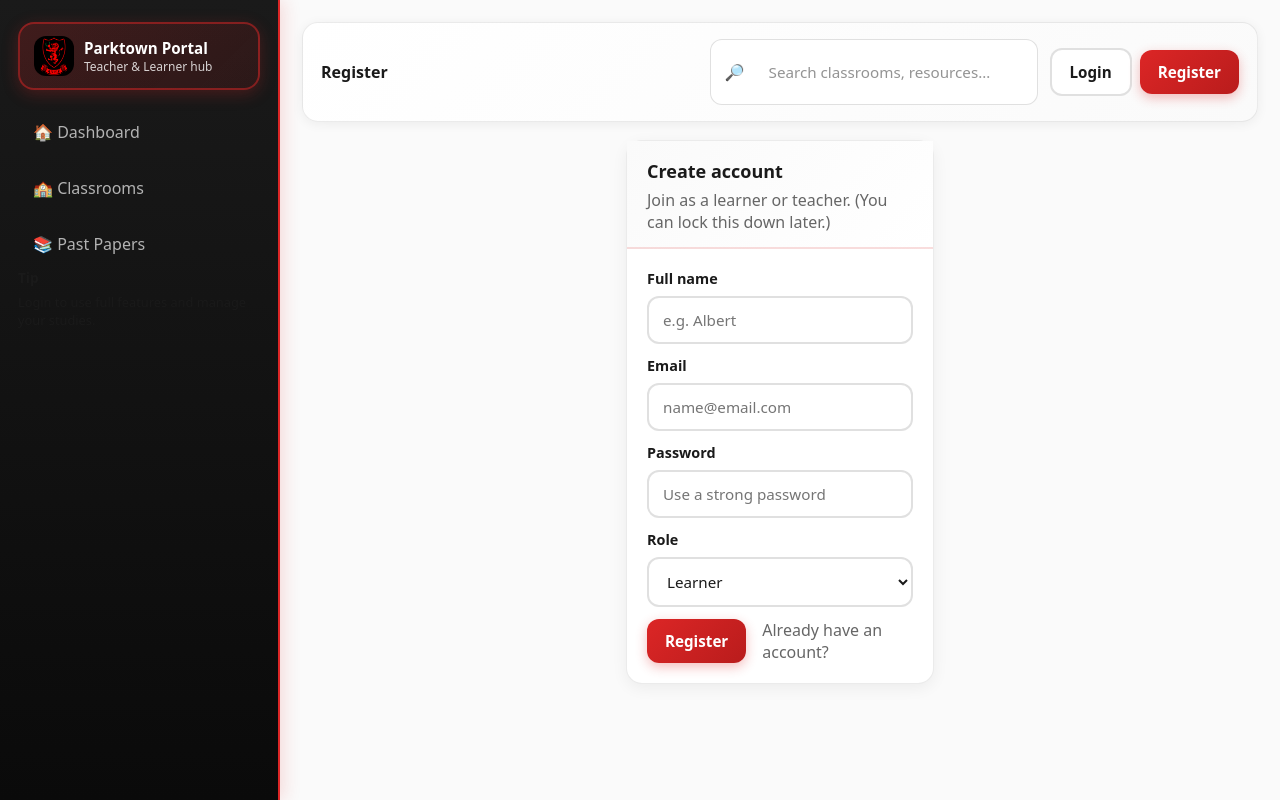
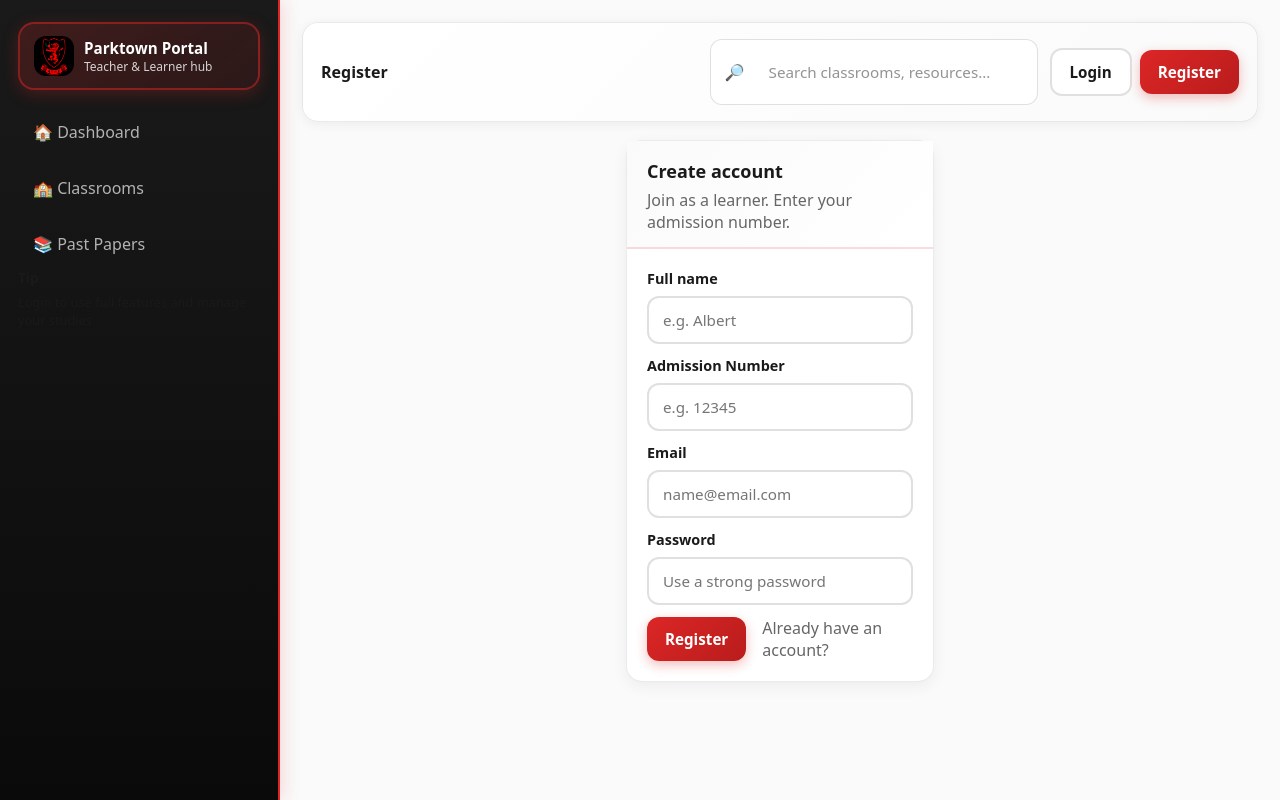
Before and after one commit to BertoSalva/classroom-frontend-pro-ui, a React (Vite) app: page /register in a window 1280 px wide. Built offline with nearby package versions, Linux system fonts and the light colour scheme; no server answers.

Commit message:
Learner Sign in Only

```diff
--- a/src/api/auth.api.ts
+++ b/src/api/auth.api.ts
@@ -4,6 +4,7 @@ export type RegisterRequest = {
   email: string
   password: string
   fullName: string
+  adminId: string
   role?: string
 }
 
--- a/src/pages/ClassroomsPage.tsx
+++ b/src/pages/ClassroomsPage.tsx
@@ -182,7 +182,7 @@ export default function ClassroomsPage() {
                     <select value={subjectId} onChange={(e) => setSubjectId(Number(e.target.value))}>
                       <option value={1}>Mathematics</option>
                       <option value={2}>English</option>
-                      <option value={3}>Science</option>
+                      <option value={3}>Physical Science</option>
                       <option value={4}>History</option>
                       <option value={5}>Geography</option>
                     </select>
@@ -192,7 +192,7 @@ export default function ClassroomsPage() {
                   </button>
 
                   <div className="empty" style={{ marginTop: 12 }}>
-                    If your API restricts classroom creation by role, add RoleGuard for Teacher/SuperAdmin.
+
                   </div>
                 </div>
               </div>
--- a/src/pages/PastPapersPage.tsx
+++ b/src/pages/PastPapersPage.tsx
@@ -15,13 +15,7 @@ function downloadBlob(blob: Blob, filename: string) {
 }
 
 const GRADES = [
-  { id: 1, name: 'Grade 1' },
-  { id: 2, name: 'Grade 2' },
-  { id: 3, name: 'Grade 3' },
-  { id: 4, name: 'Grade 4' },
-  { id: 5, name: 'Grade 5' },
-  { id: 6, name: 'Grade 6' },
-  { id: 7, name: 'Grade 7' },
+
   { id: 8, name: 'Grade 8' },
   { id: 9, name: 'Grade 9' },
   { id: 10, name: 'Grade 10' },
--- a/src/pages/RegisterPage.tsx
+++ b/src/pages/RegisterPage.tsx
@@ -8,7 +8,7 @@ export default function RegisterPage() {
   const [fullName, setFullName] = useState('')
   const [email, setEmail] = useState('')
   const [password, setPassword] = useState('')
-  const [role, setRole] = useState('Learner')
+  const [adminId, setAdminId] = useState('')
   const [busy, setBusy] = useState(false)
   const [err, setErr] = useState<string | null>(null)
 
@@ -16,7 +16,7 @@ export default function RegisterPage() {
     setErr(null)
     setBusy(true)
     try {
-      await authApi.register({ email, password, fullName, role })
+      await authApi.register({ email, password, fullName, adminId, role: 'Learner' })
       nav('/login')
     } catch (e: any) {
       const errorData = e?.response?.data
@@ -45,7 +45,7 @@ export default function RegisterPage() {
             <div className="card-h">
               <div style={{ fontWeight: 900, fontSize: 18 }}>Create account</div>
               <div className="muted" style={{ marginTop: 6 }}>
-                Join as a learner or teacher. (You can lock this down later.)
+                Join as a learner. Enter your admission number.
               </div>
             </div>
             <div className="card-b">
@@ -54,20 +54,16 @@ export default function RegisterPage() {
                 <input value={fullName} onChange={(e) => setFullName(e.target.value)} placeholder="e.g. Albert" />
               </div>
               <div className="field">
+                <label>Admission Number</label>
+                <input value={adminId} onChange={(e) => setAdminId(e.target.value)} placeholder="e.g. 12345" />
+              </div>
+              <div className="field">
                 <label>Email</label>
                 <input value={email} onChange={(e) => setEmail(e.target.value)} placeholder="name@email.com" />
               </div>
               <div className="field">
                 <label>Password</label>
                 <input type="password" value={password} onChange={(e) => setPassword(e.target.value)} placeholder="Use a strong password" />
-              </div>
-              <div className="field">
-                <label>Role</label>
-                <select value={role} onChange={(e) => setRole(e.target.value)}>
-                  <option value="Learner">Learner</option>
-                  <option value="Teacher">Teacher</option>
-                  <option value="SuperAdmin">SuperAdmin</option>
-                </select>
               </div>
 
               {err && (
```
